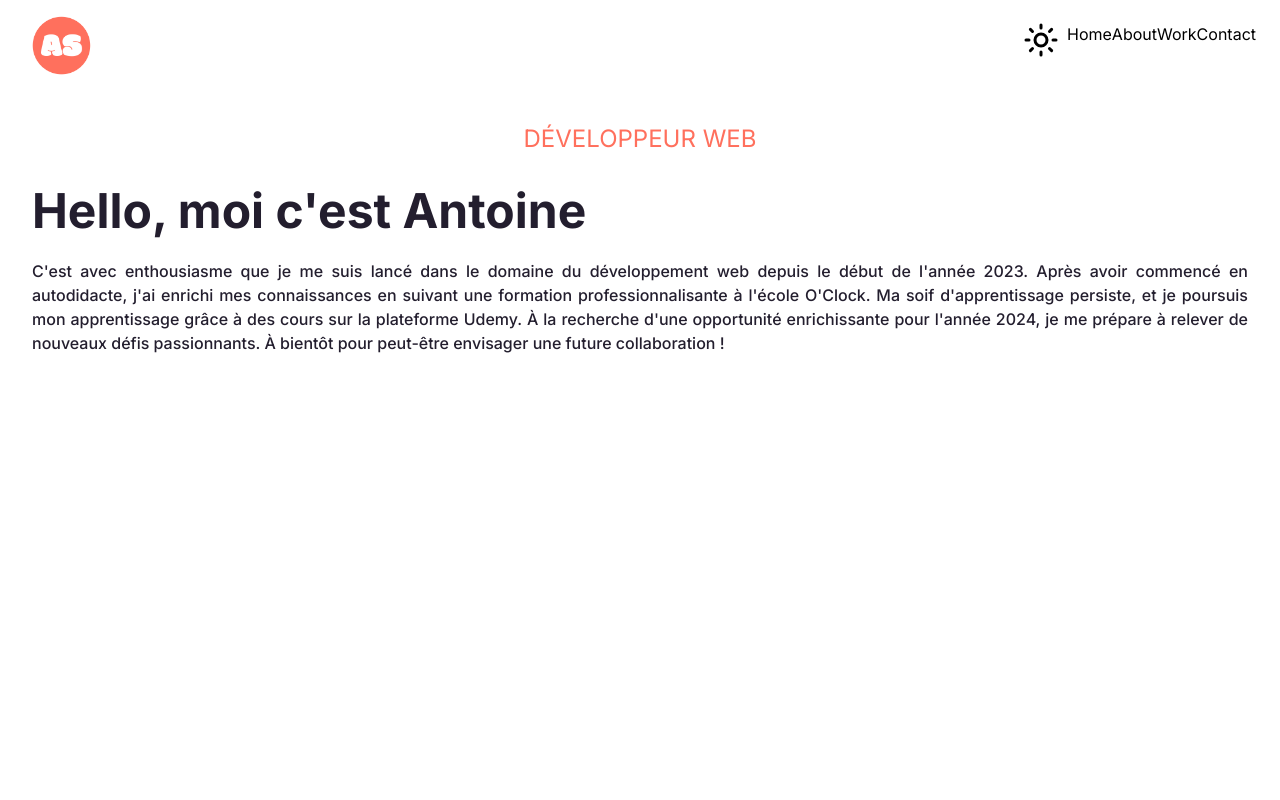
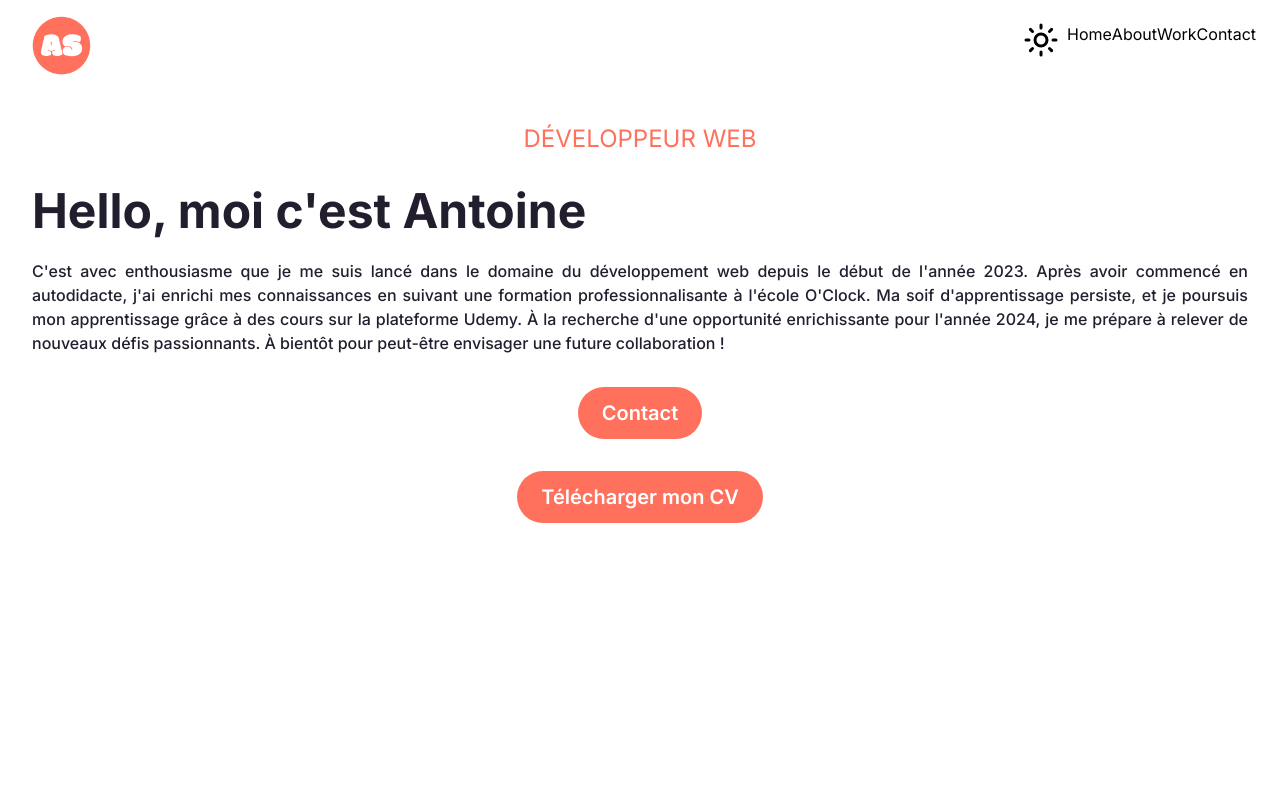
Before and after one commit to Antoine-Savreux/portfolio, a Next.js app: page / in a window 1280 px wide. Shown: the top 800 px of the page. Built offline with nearby package versions, Linux system fonts and the light colour scheme.

Commit message:
feat/homepage created button component

```diff
--- a/src/app/page.tsx
+++ b/src/app/page.tsx
@@ -1,3 +1,4 @@
+import Button from "@/components/Button";
 import ImportantText from "@/components/ImportantText";
 import TitleTextSection from "@/components/TitleTextSection";
 
@@ -6,14 +7,16 @@ export default function HomePage() {
     <div className="min-h-full flex flex-col items-center p-8 space-y-8">
       {/* Important */}
       <ImportantText text="Développeur web" />
+      {/* Titre */}
+      {/* Contenu */}
       <TitleTextSection
         title="Hello, moi c'est Antoine"
         text="C'est avec enthousiasme que je me suis lancé dans le domaine du développement web depuis le début de l'année 2023. Après avoir commencé en autodidacte, j'ai enrichi mes connaissances en suivant une formation professionnalisante à l'école O'Clock. Ma soif d'apprentissage persiste, et je poursuis mon apprentissage grâce à des cours sur la plateforme Udemy. À la recherche d'une opportunité enrichissante pour l'année 2024, je me prépare à relever de nouveaux défis passionnants. À bientôt pour peut-être envisager une future collaboration !"
       />
-      {/* Titre */}
-      {/* Contenu */}
       {/* Bouton */}
+      <Button title="Contact" href="/contact" />
       {/* Bouton */}
+      <Button title="Télécharger mon CV" href="/" />
       {/* Section a propos */}
       {/* Titre */}
       {/* Texte intro + bouton */}
--- /dev/null
+++ b/src/components/Button.tsx
@@ -0,0 +1,16 @@
+import Link from "next/link";
+export default function Button({
+  title,
+  href,
+}: {
+  title: string;
+  href: string;
+}) {
+  return (
+    <Link href={href}>
+      <button className="bg-primary px-6 py-3 text-xl font-semibold text-lightText rounded-full">
+        {title}
+      </button>
+    </Link>
+  );
+}
--- a/tailwind.config.ts
+++ b/tailwind.config.ts
@@ -17,6 +17,7 @@ const config: Config = {
     colors: {
       primary: "#FF705D",
       secondary: "#231E2E",
+      lightText: "#FFFFFF",
     },
   },
   plugins: [],
```
